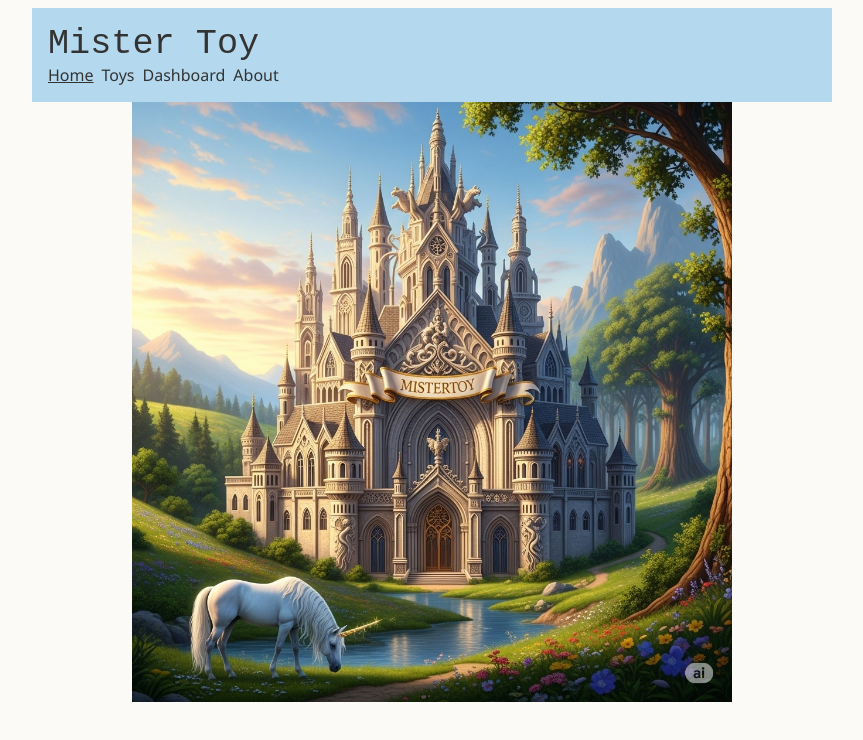
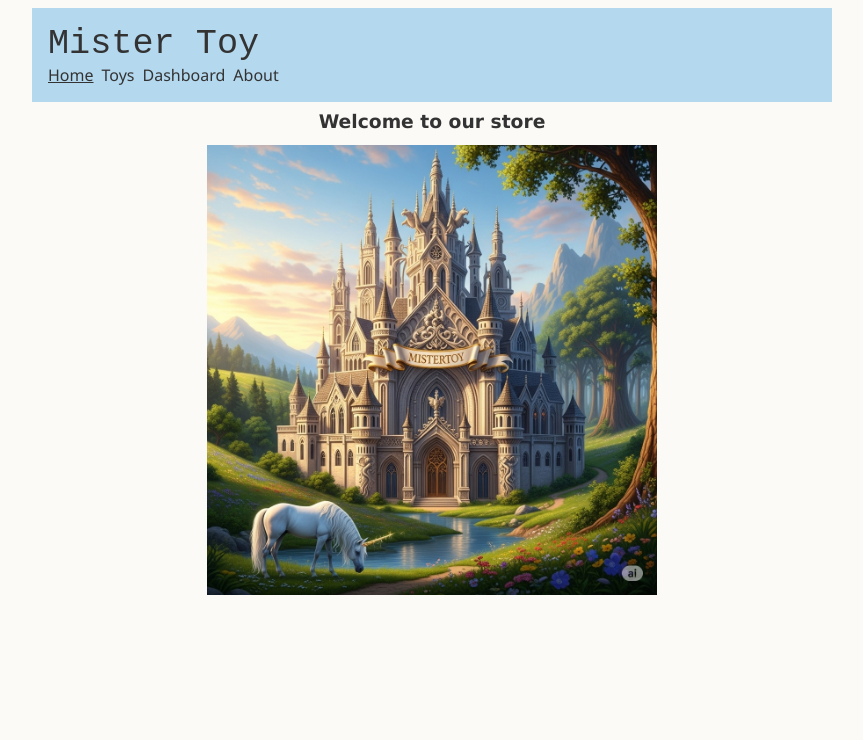
Before and after one commit to LiozFried/mistertoy-frontend, a React (Vite) app: page / in a window 1280 px wide. Shown: the top 740 px of the page, without its empty margins (208-1071 px from the left). Built offline with nearby package versions, Linux system fonts and the light colour scheme.

Commit message:
Fix home page styling

```diff
--- a/src/assets/style/cmps/HomePage.css
+++ b/src/assets/style/cmps/HomePage.css
@@ -1,8 +1,13 @@
 .home-page {
-  display: flex;
+  display: grid;
   justify-content: center;
+
+  >h1 {
+    text-align: center;
+  }
 }
 
 .home-page img {
-  max-height: 600px;
+  margin-top: .2em;
+  max-height: 450px;
 }
--- a/src/pages/HomePage.jsx
+++ b/src/pages/HomePage.jsx
@@ -3,6 +3,7 @@ import heroImg from '../assets/img/HERO_IMG.png'
 export function HomePage() {
     return (
         <section className='home-page'>
+            <h1>Welcome to our store</h1>
             <img
                 src={heroImg}
                 alt='Hero Image'
```
